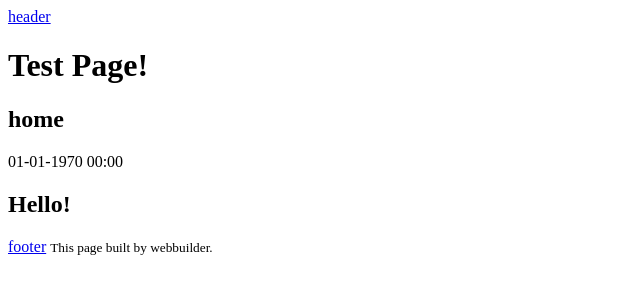
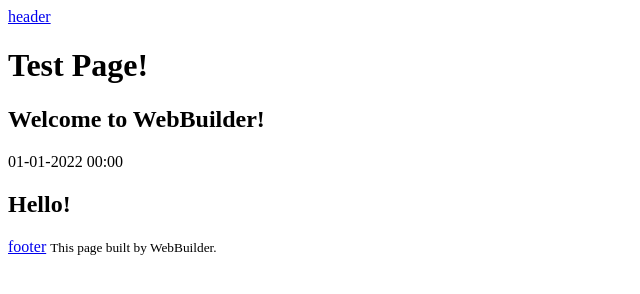
Before and after one commit to beatbox4108/WebBuilder, a plain HTML site: page docs/index.html in a window 1280 px wide. Shown: the whole page, without its empty margins (0-640 px from the left). Drawn offline with Linux system fonts and the light colour scheme.

Commit message:
Release for 1.0.0

```diff
--- a/docs/index.html
+++ b/docs/index.html
@@ -1,7 +1,7 @@
 <!doctype html>
 <html>
     <head>
-        <title>Test page | home</title>
+        <title>Test page | Welcome to WebBuilder!</title>
 <meta charset="utf-8">
     </head>
     <body>
@@ -10,15 +10,15 @@
 </div></header>
         <h1>Test Page!</h1>
         <main>
-            <h2>home</h2>
-            01-01-1970 00:00
+            <h2>Welcome to WebBuilder!</h2>
+            01-01-2022 00:00
             <article>
                 <h1 id="hello">Hello!</h1>
             </article>
         </main>
         <footer><div>
     <a href="#">footer</a>
-    <small>This page built by webbuilder.</small>
+    <small>This page built by WebBuilder.</small>
 </div></footer>
     </body>
 </html>
```
Also changed, not shown: 2 other files.
